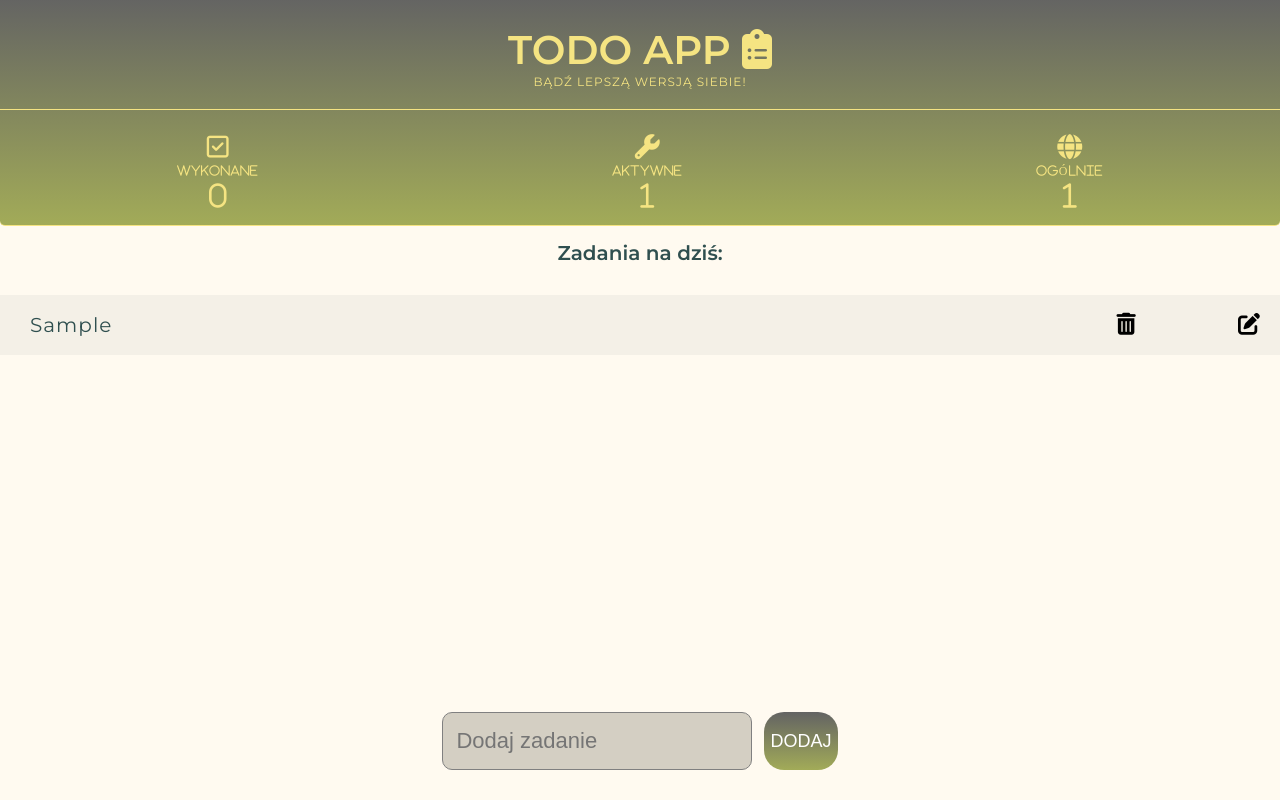
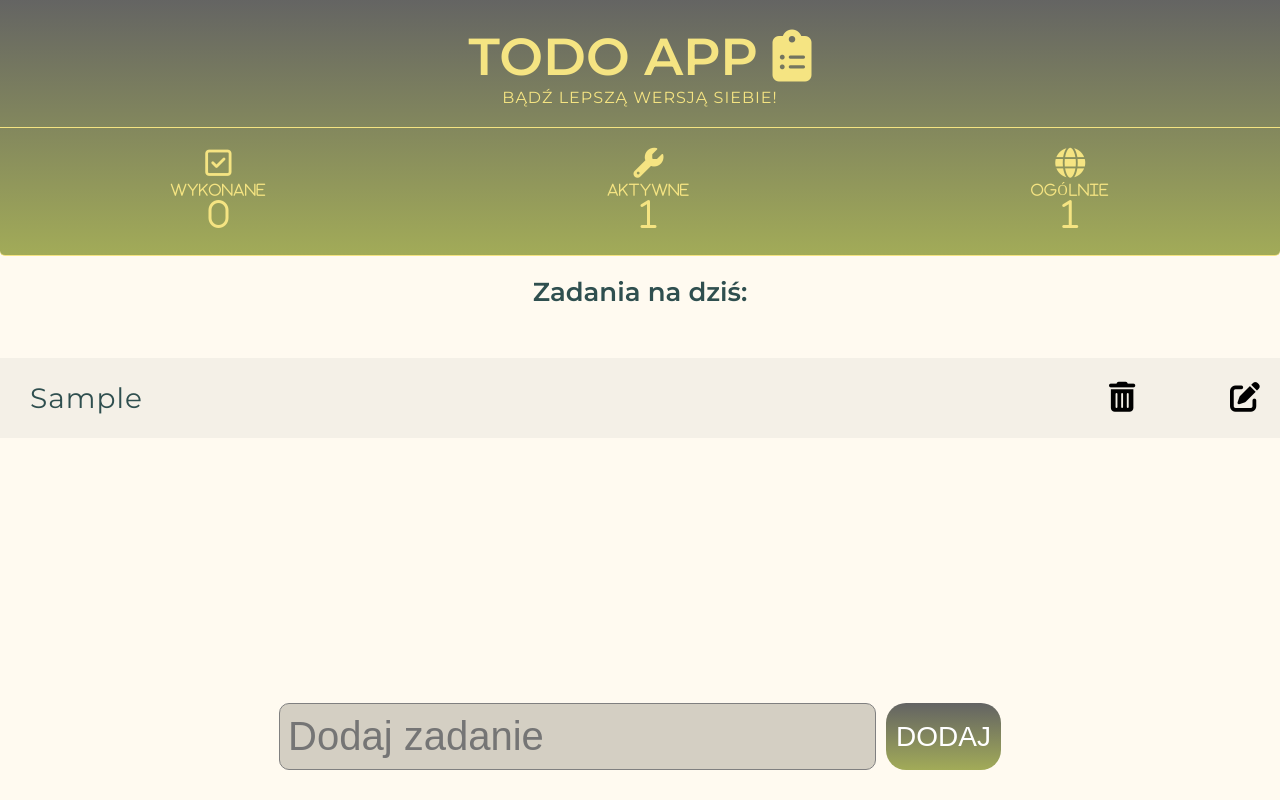
Before and after one commit to planetoida90210/To-Do-App, a React (Create React App) app: page / in a window 1280 px wide. Both pictures are taken after typing "Sample" into the empty fields and a click on the button "DODAJ". Built offline with nearby package versions, Linux system fonts and the light colour scheme.

Commit message:
adding css to different devices width

```diff
--- a/src/App.css
+++ b/src/App.css
@@ -234,3 +234,79 @@ body {
     margin-left: 12px;
   }
 }
+@media screen and (min-width: 768px) {
+  /* header */
+  .main-header {
+    padding: 30px 0 230px;
+    font-size: 26px;
+  }
+  .main-quote {
+    font-size: 16px;
+    letter-spacing: 1px;
+  }
+  .main-task-counter {
+    padding-top: 20px;
+    font-size: 30px;
+  }
+  .single-task-counter {
+    font-size: 14px;
+    letter-spacing: 1px;
+  }
+  .single-task-number {
+    padding-top: 1px;
+    font-size: 32px;
+  }
+  /* app */
+
+  .app-date {
+    padding-top: 20px;
+    font-size: 26px;
+  }
+  /* tasks */
+  .app-todos-container {
+    margin-top: 50px;
+  }
+
+  .app-task-container {
+    padding: 40px 0;
+  }
+  .app-btn-action {
+    font-size: 30px;
+  }
+  .app-task,
+  .app-task-completed {
+    font-size: 28px;
+  }
+
+  /* editing created task input */
+
+  .app-task-edit {
+    height: 85px;
+  }
+
+  .app-task-edit-input {
+    padding: 40px 0 40px 10px;
+    font-size: 26px;
+  }
+
+  .app-task-edit-button {
+    font-size: 32px;
+    line-height: 85px;
+  }
+
+  /* creating task input */
+
+  .app-form-input {
+    font-size: 40px;
+    padding: 10px 75px 10px 5px;
+  }
+
+  /* adding button */
+
+  .app-form-button {
+    border-radius: 20px;
+    font-size: 28px;
+    padding: 10px;
+    margin-left: 10px;
+  }
+}
```
